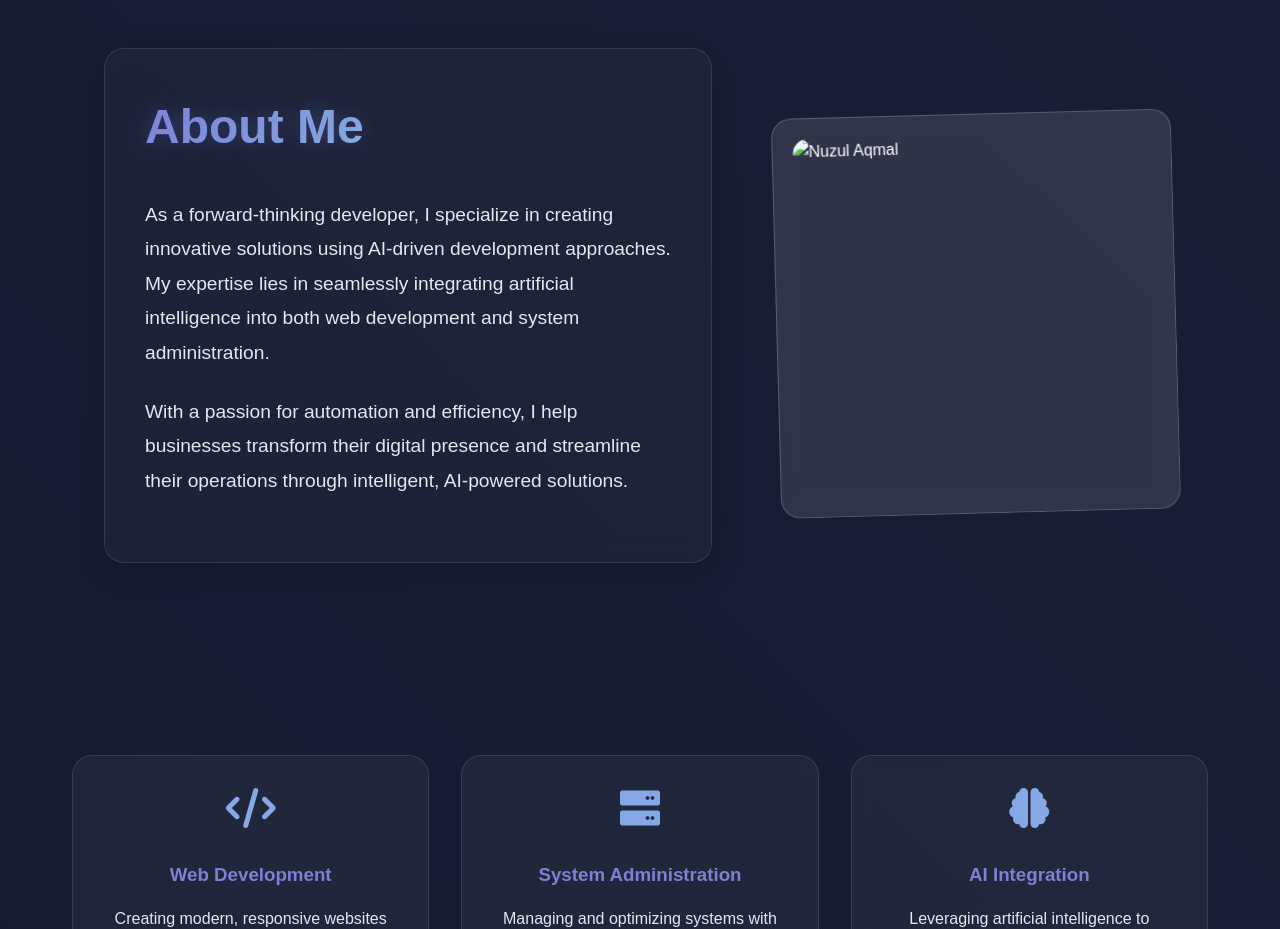
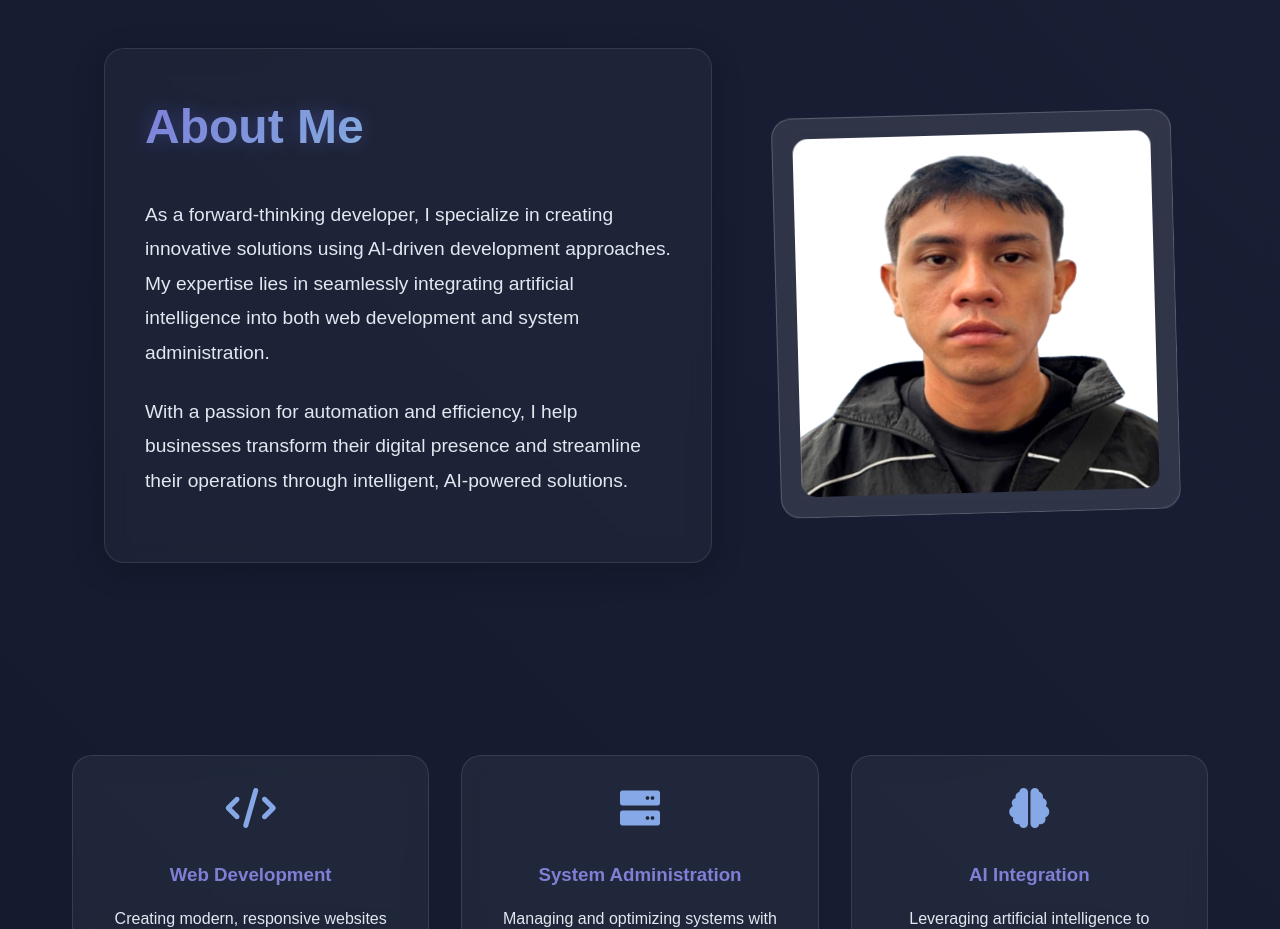
Before and after one commit to tdknuzul/classAINuzul, a plain HTML site: page index.html in a window 1280 px wide. Shown: the part 880-1809 px from the top of the page. Drawn offline with Linux system fonts and the light colour scheme.

Commit message:
Fix profile image path to match actual file name

```diff
--- a/index.html
+++ b/index.html
@@ -42,10 +42,10 @@
             <div class="profile-container">
                 <div class="profile-card">
                     <div class="profile-front">
-                        <img src="nuzul-profile.jpg" alt="Nuzul Aqmal" class="profile-image">
+                        <img src="profile-formal.jpeg" alt="Nuzul Aqmal" class="profile-image">
                     </div>
                     <div class="profile-back">
-                        <img src="nuzul-profile.jpg" alt="Nuzul Aqmal" class="profile-image">
+                        <img src="profile-formal.jpeg" alt="Nuzul Aqmal" class="profile-image">
                     </div>
                 </div>
             </div>
```
